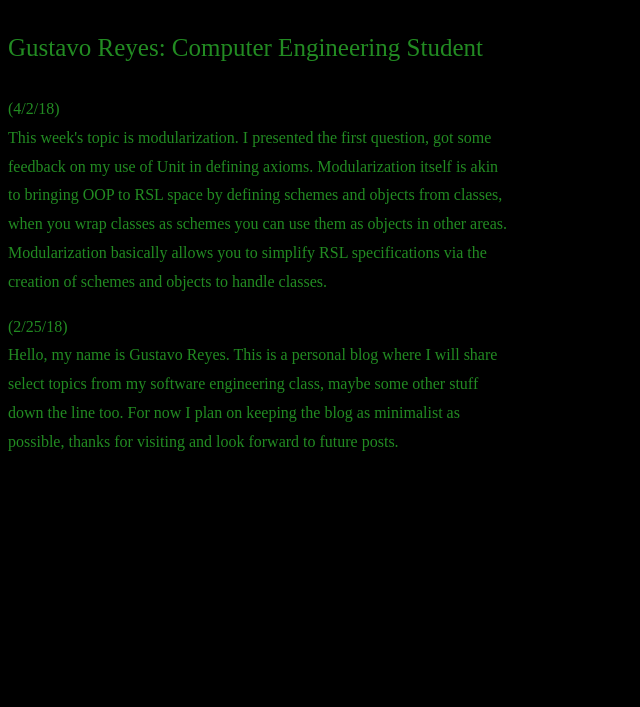
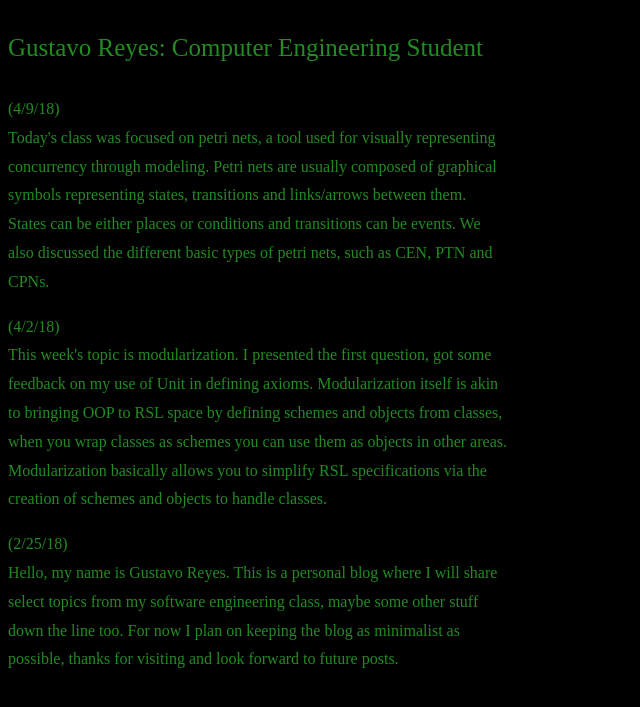
Before and after one commit to GarcGustavo/GarcGustavo.github.io, a Jekyll site: the page index.html, which Jekyll copies as it is, in a window 1280 px wide. Shown: the top 707 px of the page, without its empty margins (0-640 px from the left). Built offline with Jekyll 4.4.1, drawn with Linux system fonts in a browser that asks for light colours.

Commit message:
blog update

```diff
--- a/index.html
+++ b/index.html
@@ -21,7 +21,12 @@
 
   <body style = "color: forestgreen">
 
-   <p>(4/2/18)<br>
+      <p>(4/9/18)<br>
+   Today's class was focused on petri nets, a tool used for visually  representing concurrency through modeling. Petri nets are usually composed of graphical symbols representing states, transitions and links/arrows between them. States can be either places or conditions and transitions can be events. We also discussed the different basic types of petri nets, such as CEN, PTN and CPNs.
+   </p>
+
+
+      <p>(4/2/18)<br>
    This week's topic is modularization. I presented the first question, got some feedback on my use of Unit in defining axioms. Modularization itself is akin to bringing OOP to RSL space by defining schemes and objects from classes, when you wrap classes as schemes you can use them as objects in other areas. Modularization basically allows you to simplify RSL specifications via the creation of schemes and objects to handle classes.
    </p>
 
```
